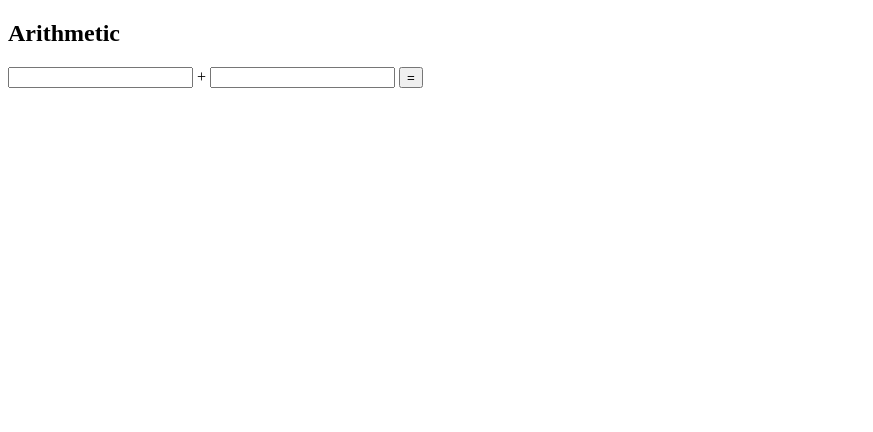
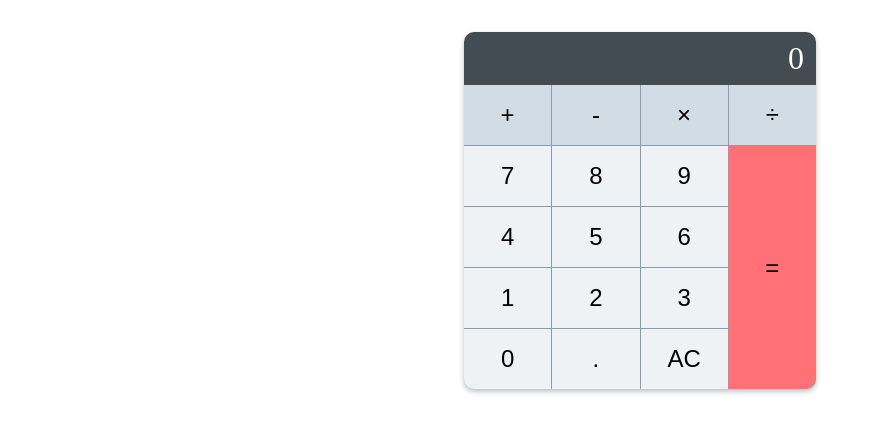
Before and after one commit to Rohith-Manjunatha/numbers-app, a plain HTML site: page index.html in a window 1280 px wide. Shown: the whole page, without its empty margins (0-873 px from the left). Drawn offline with Linux system fonts and the light colour scheme.

Commit message:
Adding css and calculator

```diff
--- /dev/null
+++ b/index.css
@@ -0,0 +1,49 @@
+.calculator {
+    border-radius: 10px;
+    box-shadow: 0px 3px 6px 0px rgba(0, 0, 0, 0.15), 0px 2px 4px 0px rgba(0, 0, 0, 0.12);
+    margin-inline-start: auto;
+    margin-inline-end: auto;
+    margin-block-start: 2em;
+    max-inline-size: 22rem;
+    overflow: hidden;
+  }
+  .calculator__output {
+    background: hsl(202, 11%, 29%);
+    color: hsl(255, 100%, 100%);
+    font-size: 2rem;
+    padding-block-start: 0.5rem;
+    padding-block-end: 0.5rem;
+    padding-inline-end: 0.75rem;
+    text-align: end;
+  }
+  .calculator__keys {
+    display: grid;
+    grid-template-columns: repeat(4, 1fr);
+    grid-gap: 1px;
+    background: hsl(207, 19%, 61%);
+  }
+  .calculator__key {
+    background: hsl(210, 25%, 95%);
+    border: none;
+    padding-block-start: 1rem;
+    padding-block-end: 1rem;
+    padding-inline-end: 1.25rem;
+    padding-inline-start: 1.25rem;
+    font-size: 1.5rem;
+  }
+  .calculator__key:active,
+  .calculator__key:focus {
+    box-shadow: 0 0 8px 0 rgba(0, 0, 0, 0.3) inset;
+    outline: none;
+  }
+  .calculator__key--operator {
+    background: hsl(208, 25%, 86%);
+  }
+  .calculator__key--operator:active {
+    background: hsl(208, 24%, 80%);
+  }
+  .calculator__key--enter {
+    grid-column: 4 / 5;
+    grid-row: 2 / span 4;
+    background: hsl(357, 100%, 72%);
+  }
--- a/index.html
+++ b/index.html
@@ -1,27 +1,66 @@
 <!DOCTYPE html>
 <html lang="en">
-    <head>
-        <meta charset="UTF-8">
-        <meta name="viewport" content="width=device-width, initial-scale=1.0">
-        <title>Document</title>
-    </head>
-    <body>
-        <h2>Arithmetic</h2>
-        <input id="operand1" />
-        <label>+</label>
-        <input id="operand2" />
-        <button onclick="add()">=</button>
-        <label id="sum"></label>
-    </body>
+<head>
+    <meta charset="UTF-8">
+    <meta name="viewport" content="width=device-width, initial-scale=1.0">
+    <title>Calculator</title>
+    <link rel="stylesheet" href="index.css">
+</head>
+<body>
+    <div class="calculator">
+        <div id="calculator-output" class="calculator__output">0</div>
+        <div class="calculator__keys">
+            <button class="calculator__key calculator__key--operator" onclick="appendOperator('+')">+</button>
+            <button class="calculator__key calculator__key--operator" onclick="appendOperator('-')">-</button>
+            <button class="calculator__key calculator__key--operator" onclick="appendOperator('*')">&times;</button>
+            <button class="calculator__key calculator__key--operator" onclick="appendOperator('/')">÷</button>
+            <button class="calculator__key" onclick="appendToDisplay('7')">7</button>
+            <button class="calculator__key" onclick="appendToDisplay('8')">8</button>
+            <button class="calculator__key" onclick="appendToDisplay('9')">9</button>
+            <button class="calculator__key" onclick="appendToDisplay('4')">4</button>
+            <button class="calculator__key" onclick="appendToDisplay('5')">5</button>
+            <button class="calculator__key" onclick="appendToDisplay('6')">6</button>
+            <button class="calculator__key" onclick="appendToDisplay('1')">1</button>
+            <button class="calculator__key" onclick="appendToDisplay('2')">2</button>
+            <button class="calculator__key" onclick="appendToDisplay('3')">3</button>
+            <button class="calculator__key" onclick="appendToDisplay('0')">0</button>
+            <button class="calculator__key" onclick="appendToDisplay('.')">.</button>
+            <button class="calculator__key" onclick="clearDisplay()">AC</button>
+            <button class="calculator__key calculator__key--enter" onclick="calculate()">=</button>
+        </div>
+    </div>
+
     <script>
-        async function add() {
-            const operand1Input = document.getElementById("operand1");
-            const operand2Input = document.getElementById("operand2");
-            let n = operand1Input.value;
-            let m = operand2Input.value;
-            const response = await fetch("https://arithmetic-service-rohith-manjunatha.onrender.com/add/"+n+"/"+m);
-            const sum = await response.json();
-            document.getElementById('sum').innerText = sum;
+        let display = document.getElementById("calculator-output");
+
+        function appendToDisplay(value) {
+            if (display.textContent === "0" || display.textContent === "Error") {
+                display.textContent = value;
+            } else {
+                display.textContent += value;
+            }
+        }
+
+        function appendOperator(operator) {
+            if (display.textContent !== "0" && !isNaN(display.textContent.slice(-1))) {
+                display.textContent += operator;
+            }
+        }
+
+        function clearDisplay() {
+            display.textContent = "0";
+        }
+
+        async function calculate() {
+            try {
+                const expression = display.textContent;
+                const response = await fetch("https://arithmetic-service-rohith-manjunatha.onrender.com/evaluate/" + expression);
+                const result = await response.json();
+                display.textContent = result;
+            } catch (error) {
+                display.textContent = "Error";
+            }
         }
     </script>
+</body>
 </html>
```
